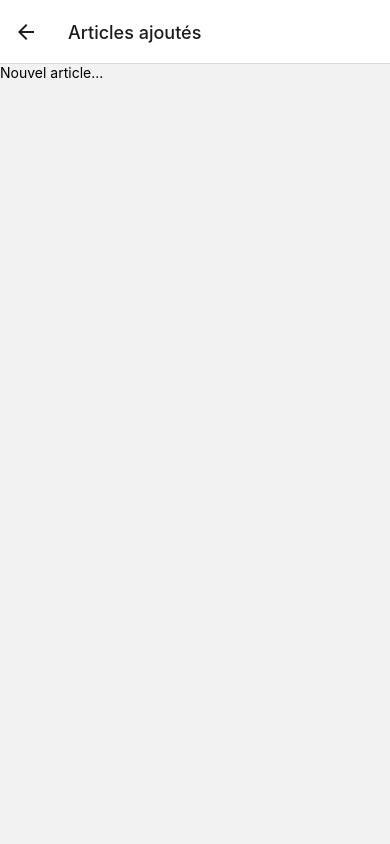
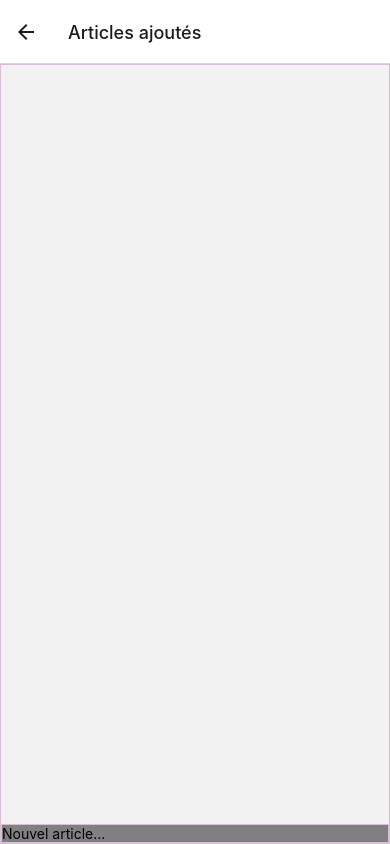
Before and after one commit to Sblerky/Sblerky-Grocery, a React Native app: screen /List in a window 390 px wide. Built offline with nearby package versions, Linux system fonts and the light colour scheme.

Commit message:
Add basic storage

```diff
--- a/package.json
+++ b/package.json
@@ -10,6 +10,7 @@
     "lint": "eslint ."
   },
   "dependencies": {
+    "@react-native-async-storage/async-storage": "^1.17.3",
     "@react-native-community/checkbox": "^0.5.12",
     "@react-navigation/native": "^6.0.10",
     "@react-navigation/native-stack": "^6.6.1",
--- a/src/list/index.js
+++ b/src/list/index.js
@@ -1,8 +1,45 @@
-import React from 'react';
-import { Text} from 'react-native';
+import React, {useState} from 'react';
+import {
+  FlatList,
+  TextInput,
+  Text,
+  View,
+  KeyboardAvoidingView,
+} from 'react-native';
+import CheckBox from '@react-native-community/checkbox';
+import {getAllItems, addItemToList, ITEM_LIST} from '../utils';
+import styles from '../style';
 
-const ItemList = ({ navigation, route }) => {
-    return <Text>Nouvel article...</Text>;
-  };
+const ListItem = props => {
+  const [isSelected, setSelection] = useState(false);
+  return (
+    <View style={styles.list_item_view}>
+      <CheckBox value={isSelected} onValueChange={setSelection} />
+      <Text>{props.name}</Text>
+    </View>
+  );
+};
+
+const ItemList = ({navigation, route}) => {
+  return (
+    <View style={styles.list_view}>
+      <FlatList
+        data={getAllItems(ITEM_LIST)}
+        renderItem={({item}) => <ListItem name={item} />}
+        contentContainerStyle={styles.list_flatlist}
+      />
+      <KeyboardAvoidingView style={styles.list_item_keyboard}>
+        <TextInput
+          placeholder="Nouvel article..."
+          onSubmitEditing={event => {
+            event.nativeEvent.text !== '' &&
+              addItemToList(event.nativeEvent.text, ITEM_LIST);
+          }}
+          style={styles.list_item_input}
+        />
+      </KeyboardAvoidingView>
+    </View>
+  );
+};
 
 export default ItemList;
--- /dev/null
+++ b/src/style/index.js
@@ -0,0 +1,29 @@
+import {StyleSheet} from 'react-native';
+
+const styles = StyleSheet.create({
+  list_item_view: {
+    flexDirection: 'row',
+    borderWidth: 1,
+    borderColor: 'thistle',
+  },
+  list_item_input: {
+    backgroundColor: 'grey',
+  },
+  list_item_keyboard: {
+    position: 'absolute',
+    bottom: 0,
+    width: '100%',
+    borderWidth: 1,
+    borderColor: 'thistle',
+  },
+  list_view: {
+    flex: 1,
+    borderWidth: 1,
+    borderColor: 'thistle',
+  },
+  list_flatlist: {
+    paddingBottom: '20%',
+  },
+});
+
+export default styles;
--- /dev/null
+++ b/src/utils/index.js
@@ -0,0 +1,61 @@
+import {useState} from 'react';
+import AsyncStorage from '@react-native-async-storage/async-storage';
+
+const storeData = async (key, value) => {
+  try {
+    await AsyncStorage.setItem(key, value);
+  } catch (error) {
+    console.log(error);
+  }
+};
+
+const deleteData = async key => {
+  try {
+    await AsyncStorage.removeItem(key);
+  } catch (error) {
+    console.log(error);
+  }
+};
+
+const retrieveData = async key => {
+  try {
+    const value = await AsyncStorage.getItem(key);
+    return value;
+  } catch (error) {
+    console.log(error);
+  }
+};
+
+const getAllItems = list_param => {
+  const [itemList, setItemList] = useState([]);
+  let stringified_items = retrieveData(list_param);
+  stringified_items.then(value => {
+    if (value != null) {
+      setItemList(JSON.parse(value));
+    }
+  });
+  return itemList;
+};
+
+const addItemToList = (item, list_param) => {
+  let stringified_items = retrieveData(list_param);
+
+  stringified_items.then(value => {
+    let string_list;
+    if (value == null) {
+      let new_list = [item];
+      string_list = JSON.stringify(new_list);
+    } else {
+      let itemList = JSON.parse(value);
+      itemList.push(item);
+      string_list = JSON.stringify(itemList);
+    }
+    let store_promise = storeData(list_param, string_list);
+    store_promise.then(() => {});
+  });
+};
+
+const ITEM_LIST = 'item_list';
+const GROCERY_LIST = 'grocery_list';
+
+export {getAllItems, addItemToList, deleteData, ITEM_LIST, GROCERY_LIST};
```
